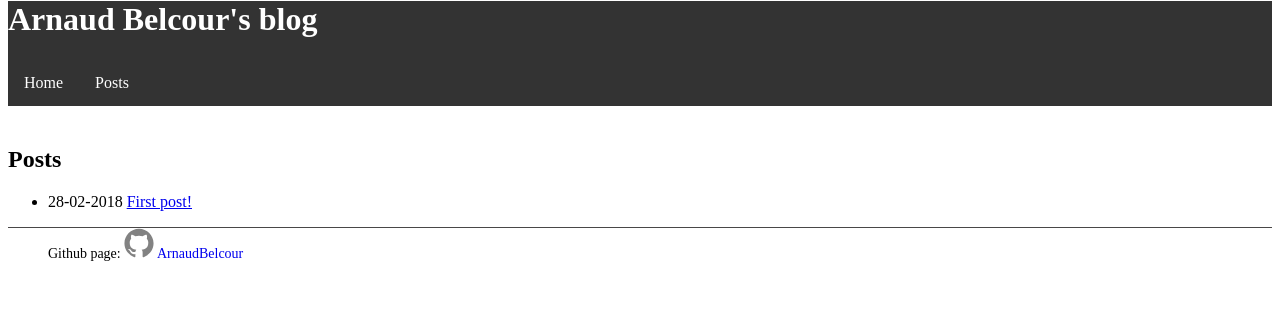
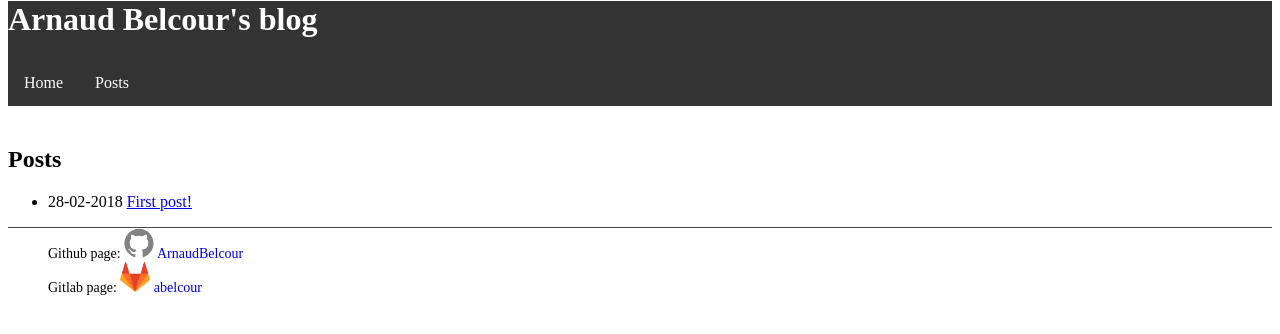
Before and after one commit to ArnaudBelcour/blog, a Jekyll site: the page built from posts.html, in a window 1280 px wide. Shown: the top 334 px of the page. Built offline with Jekyll 4.4.1, drawn with Linux system fonts in a browser that asks for light colours; the repository's description, which GitHub fills in, is left out.

Commit message:
Add gitlab to footer.

```diff
--- a/_includes/footer.html
+++ b/_includes/footer.html
@@ -7,6 +7,11 @@
       </li>
       {% endif %}
     </ul>
+    <ul>
+      <li>
+        Gitlab page: <img src="/blog/images/icon-gitlab.png" width="30" height="30"> <a href='https://gitlab.inria.fr/abelcour'>abelcour</a>
+      </li>
+    </ul>
   </div>
 
 </footer>
```
Also changed, not shown: images/icon-gitlab.png (added).
